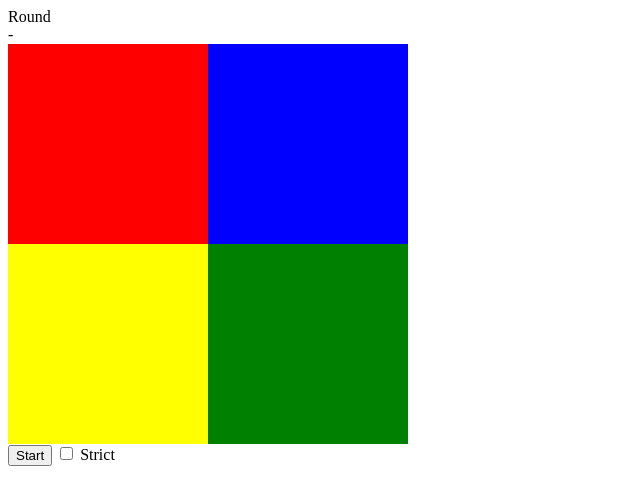
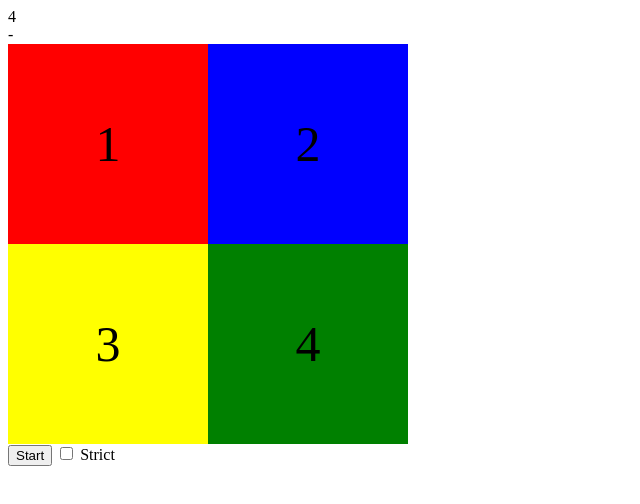
Before and after one commit to bcarteratx/project1-simon, a plain HTML site: page index.html in a window 1280 px wide. Shown: the whole page, without its empty margins (0-640 px from the left). Drawn offline with Linux system fonts and the light colour scheme.

Commit message:
add function to time flashes for the compPattern

```diff
--- a/index.html
+++ b/index.html
@@ -12,10 +12,10 @@
     <div id="message">Round</div>
     <div id="round">-</div>
     <div class="game">
-        <div class="lights off red" id="1"></div>
-        <div class="lights off blue" id="2"></div>
-        <div class="lights off yellow" id="3"></div>
-        <div class="lights off green" id="4"></div>
+        <div class="lights off red" id="1">1</div>
+        <div class="lights off blue" id="2">2</div>
+        <div class="lights off yellow" id="3">3</div>
+        <div class="lights off green" id="4">4</div>
     </div>
     <button id="start">Start</button>
     <input id="strict" type="checkbox">
--- a/js/main.js
+++ b/js/main.js
@@ -10,17 +10,18 @@ const strictButton = document.querySelector("#strict");
 //sound files
 
 /*----- app's state (variables) -----*/
-let compPattern = [];
-let playerPattern = [];
 let compTurn;
 let compFlash;
 let totalRounds = 20;
 let strict = false;
-let playerRound = 1;
 let win;
 let wrongMove;
 let intervalTime;
+
 /*----- cached element references -----*/
+let compPattern = [1, 3, 2, 4];
+let playerPattern = [];
+let playerRound = 1;
 
 /*----- event listeners -----*/
 red.addEventListener('click', clickedRed);
@@ -31,7 +32,7 @@ startButton.addEventListener('click', startGame);
 strictButton.addEventListener('click', handleStrict);
 
 
-/*----- functions -----*/
+/*----- eventHandlers -----*/
 function handleStrict() {
     (strictButton.checked == true) ? strict = true : strict = false;
 }
@@ -39,23 +40,28 @@ function clickedRed() {
     playerPattern.push(1);
     redFlash();
     matchPattern();
-  }
+    console.log(playerPattern);
+}
 function clickedBlue() {
     playerPattern.push(2);
     blueFlash();
     matchPattern();
-  }
+    console.log(playerPattern);
+}
 function clickedYellow() {
     playerPattern.push(3);
     yellowFlash();
     matchPattern();
-  }
+    console.log(playerPattern);
+}
 function clickedGreen() {
     playerPattern.push(4);
     greenFlash();
     matchPattern();
-  }
+    console.log(playerPattern);
+}
 
+/*----- functions -----*/
 function getPattern() {
     compPattern = Array.from({length: 4}, () => Math.floor(Math.random() * 4) +1);
 }
@@ -88,18 +94,83 @@ function startGame() {
     wrongMove = false;
     getPattern();
     compTurn = true;
+    compFlash = 1;
     //all lights flash to indicate game start
     intervalTime = setInterval(compTurn, 500);
     lightsOn();
     lightsOff();
     //playPattern() {light up elements by compPatern}
-
+    console.log(compPattern);
     //check for
 }
+compTurn = true;
+function startRound() {
+    if (compTurn) {
+        lightsOff();
+        //make function to replace greenFlash that will find correct flash color
+        compPattern.forEach(delayFlash(greenFlash,1000));
+    }
+}
 
-function startRound() {
 
-}
+
+// delay Flash Function will play the array with delay
+const delayFlash = (fn, delay) => {
+    return (x, i) => {
+        setTimeout(() => {
+            fn(x);
+        }, i * delay);
+    }
+};
+//setup to loop through array and display to #message
+const output = document.querySelector("#message");
+const display = s => message.innerText = s;
+compPattern.forEach(delayFlash(display, 1000));
+//compPattern.forEach(i => console.log(i));
+
+// function step1(cb) {
+//     compPattern[0];
+//     setTimeout(function() {
+//         redFlash();
+//         cb()
+//     }, 1000);
+//   }
+// function step2(cb) {
+//     compPattern[1];
+//     setTimeout(function() {
+//       greenFlash();
+//       cb()
+//     }, 1000);
+//   }
+// function step3(cb) {
+//     compPattern[2];
+//     setTimeout(function() {
+//       blueFlash();
+//       cb()
+//     }, 1000);
+//   }
+//   function step4(cb) {
+//     compPattern[3];
+//     setTimeout(function() {
+//       blueFlash();
+//       cb()
+//     }, 1000);
+//   }
+//   // solution (nested callback functions!)
+//   step1(function() {
+//     step2(function() {
+//       step3(function() {
+//         step4(function() {})
+//       });
+//     });
+//   });
+// function runPattern(i) {
+//     if (compPattern[i]) {
+//         console.log(compPattern[i]);
+//         setTimeout(function(){runPattern(i+1);}, 1000);
+//     }
+// }
+// runPattern();
 
 function redFlash() {
     red.classList.replace('off', 'on');
```
